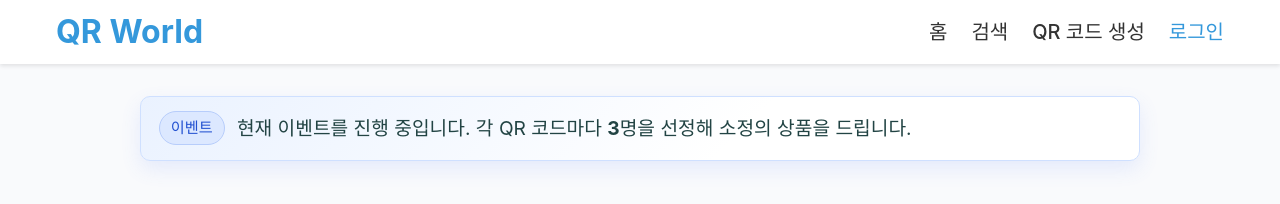
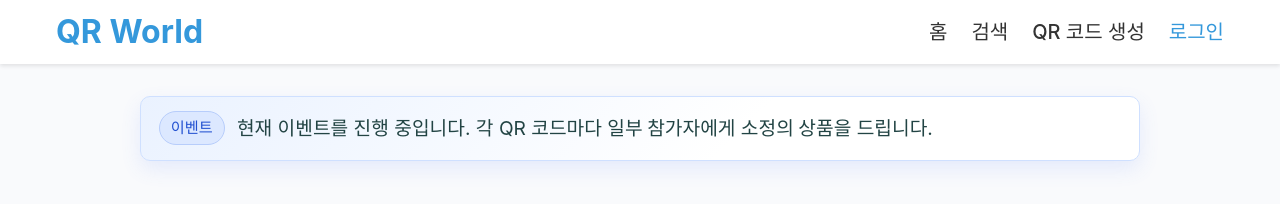
Before and after one commit to qr-playground/front, a React (Vite) app: page / in a window 1280 px wide. Shown: the top 204 px of the page. Built offline with nearby package versions, Linux system fonts and the light colour scheme; no server answers.

Commit message:
Fix: 이벤트 문구 수정

```diff
--- a/src/pages/Home/Home.tsx
+++ b/src/pages/Home/Home.tsx
@@ -24,8 +24,8 @@ const Home: React.FC = () => {
       <div className="announcement" role="region" aria-label="이벤트 안내">
         <span className="announcement-badge">이벤트</span>
         <div className="announcement-text">
-          현재 이벤트를 진행 중입니다. 각 QR 코드마다 <b>3명</b>을 선정해 소정의
-          상품을 드립니다.
+          현재 이벤트를 진행 중입니다. 각 QR 코드마다 <b>일부 참가자</b>에게 <b>소정의
+          상품</b>을 드립니다.
         </div>
       </div>
       <div className="home-scale-wrap">
```
